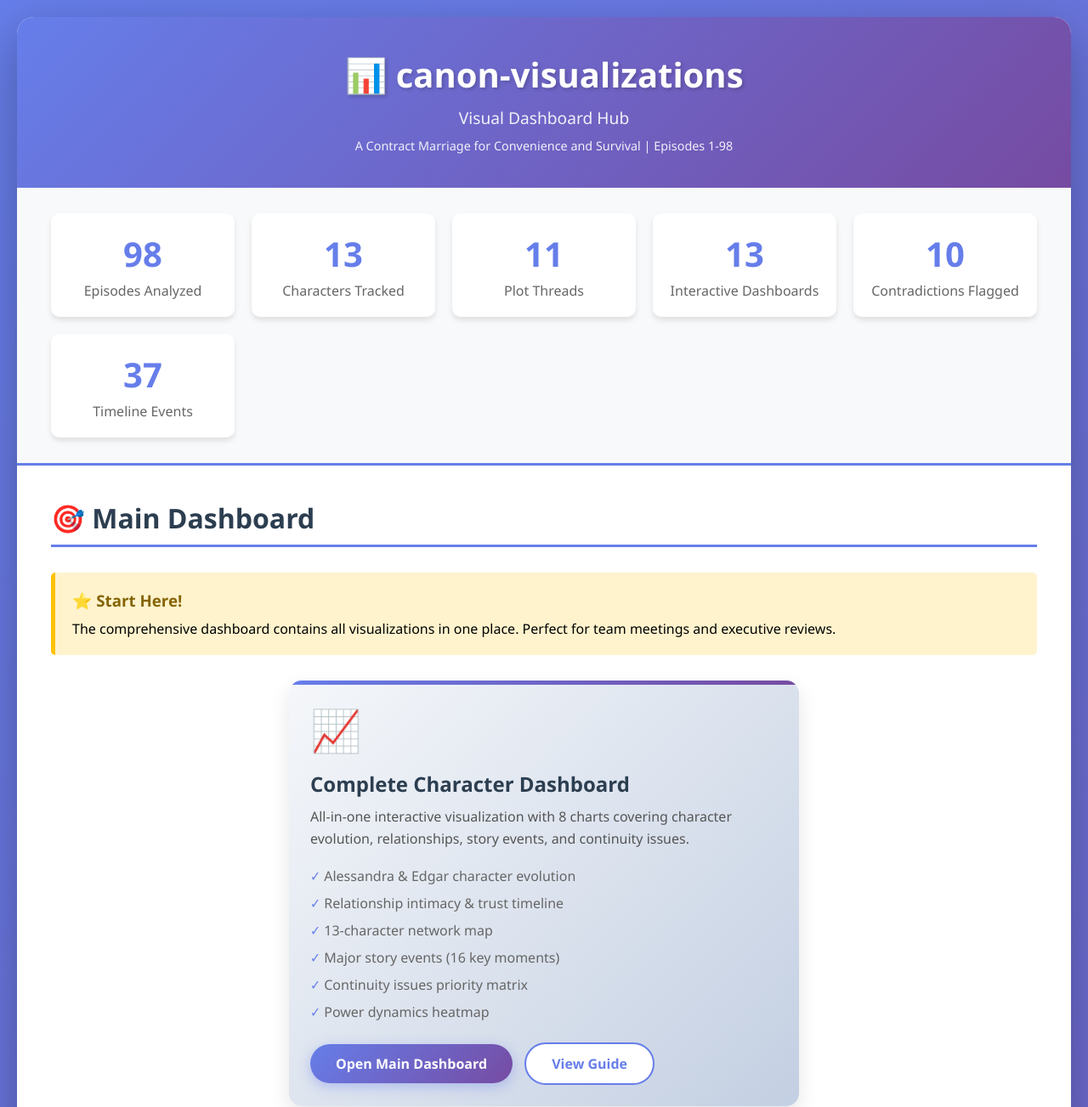
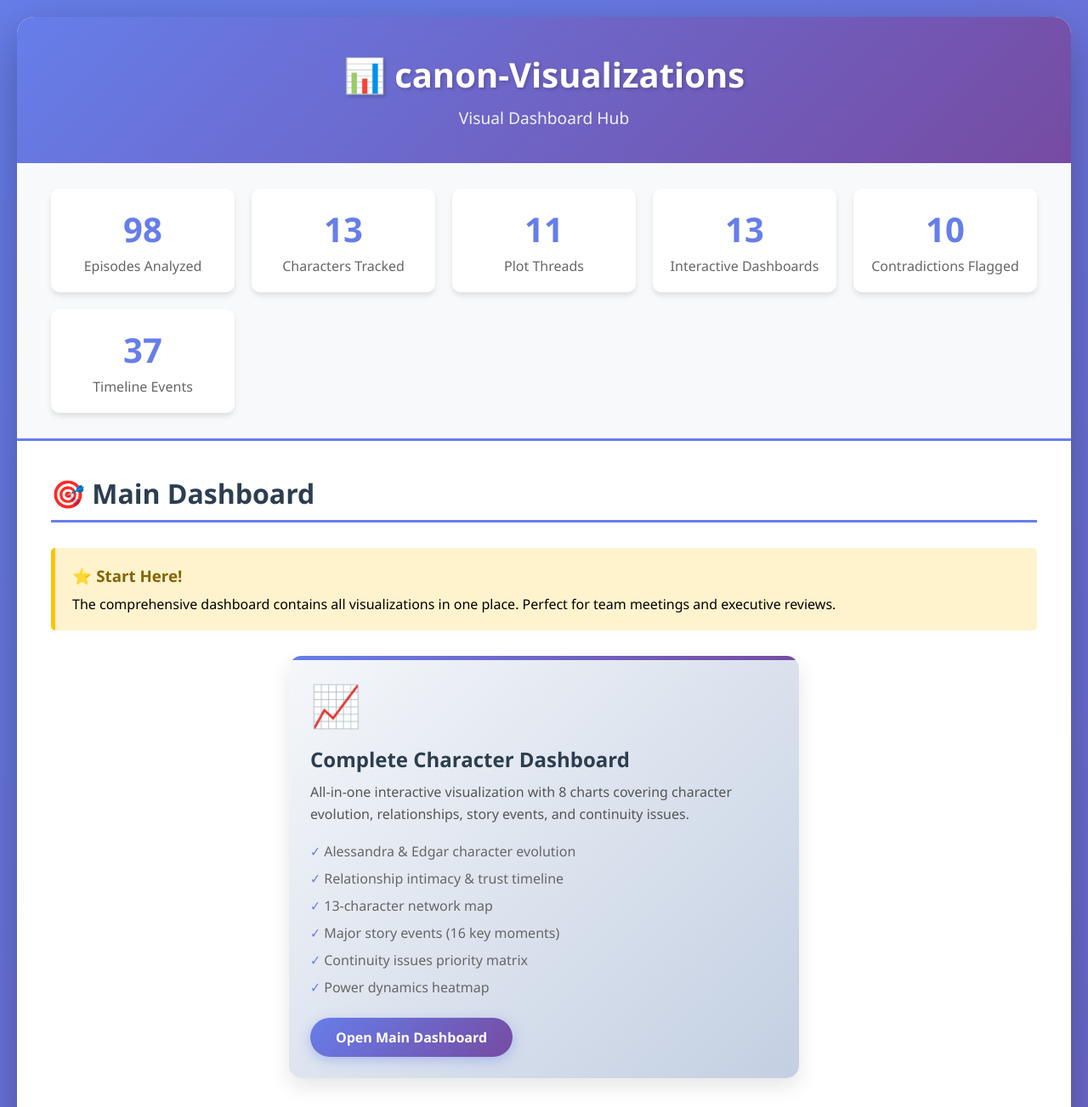
Before and after one commit to mehtabhavesh-code/Canon-doc, a website: page index.html in a window 1280 px wide. Shown: the top 1303 px of the page at 85% size. Drawn offline with Linux system fonts and the light colour scheme.

Commit message:
Update index.html

```diff
--- a/index.html
+++ b/index.html
@@ -234,9 +234,9 @@
     <div class="container">
         <!-- Header -->
         <div class="header">
-            <h1>📊 canon-visualizations</h1>
+            <h1>📊 canon-Visualizations</h1>
             <p>Visual Dashboard Hub</p>
-            <p style="font-size: 0.9em; margin-top: 10px;">A Contract Marriage for Convenience and Survival | Episodes 1-98</p>
+            <!-- <p style="font-size: 0.9em; margin-top: 10px;">A Contract Marriage for Convenience and Survival | Episodes 1-98</p> -->
         </div>
 
         <!-- Stats Bar -->
@@ -290,7 +290,6 @@
                         <li>Power dynamics heatmap</li>
                     </ul>
                     <a href="character_dashboard.html" class="btn">Open Main Dashboard</a>
-                    <a href="visualization_guide.html" class="btn btn-secondary">View Guide</a>
                 </div>
             </div>
 
```
